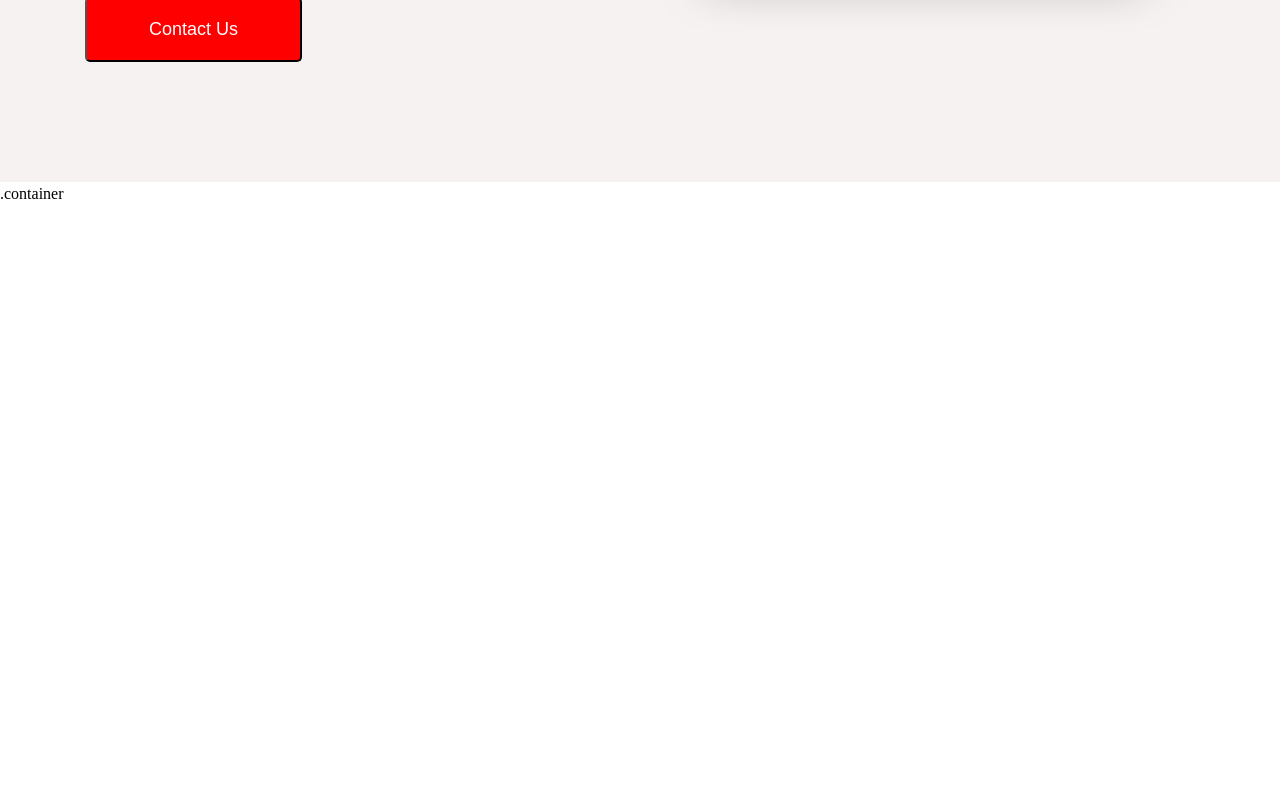
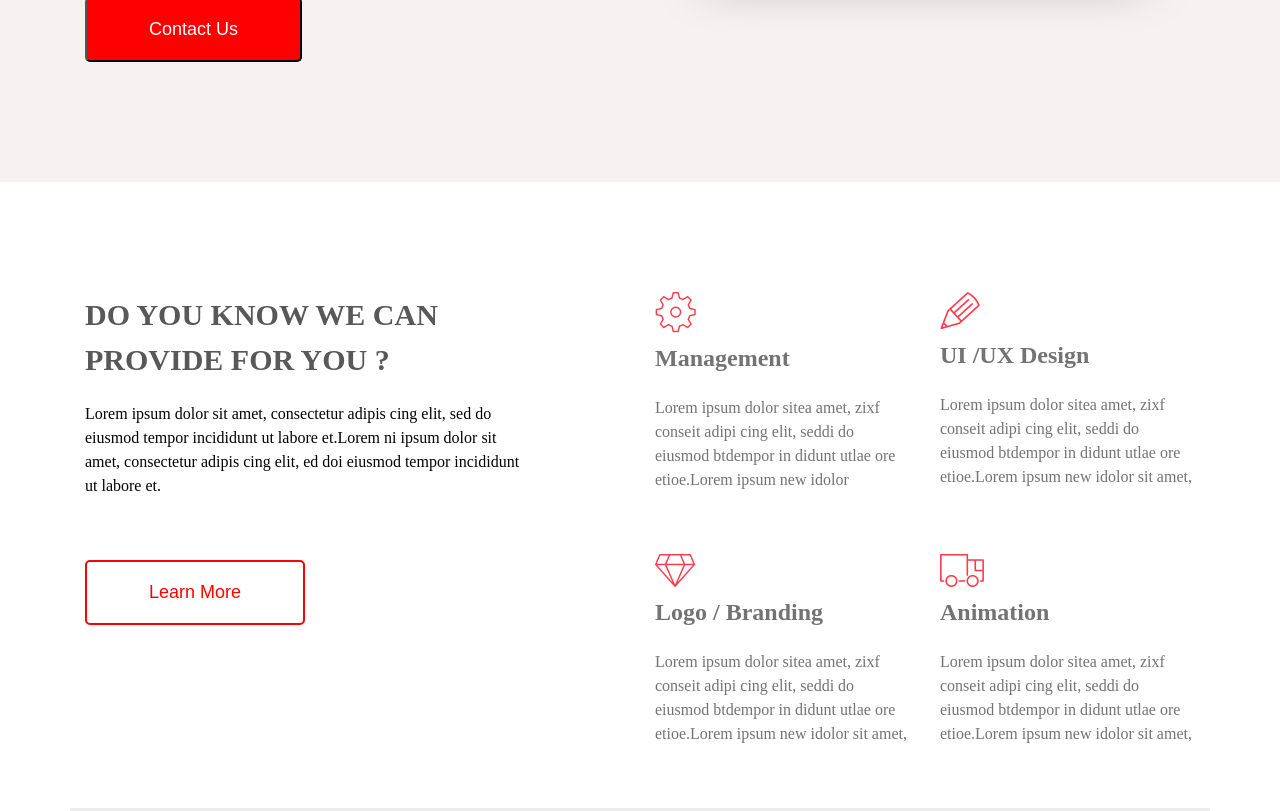
Before and after one commit to Bebs37/agency_landing_page, a plain HTML site: page index.html in a window 1280 px wide. Shown: the part 561-1372 px from the top of the page. Before the commit the page ends 800 px from the top, so only its background shows below. Drawn offline with Linux system fonts and the light colour scheme; a web font is replaced by a local one.

Commit message:
Add second block

```diff
--- a/index.html
+++ b/index.html
@@ -28,7 +28,7 @@
             </div>
             <div class="top-block">
                 <div class="row justify-content-center">
-                    <div class="col-lg-5 col-sm-10">
+                    <div class="col-lg-5 col-sm-10 pb-md-3">
                         <h1>our strong</h1>
                         <h1>organaisation</h1>
                         <p>Lorem ipsum dolor sit amet, consectetur adipis cing elit, sed do eiusmod tempor incididunt  ut labore et. ectetur adig ipis cing elit, sed do eiusmod tempor incididunt.</p>
@@ -36,7 +36,7 @@
                             <a href="#">contact us</a>
                         </button>
                     </div>
-                    <div class="offset-lg-1 col-lg-6 col-sm-10 pt-sm-3">
+                    <div class="offset-lg-1 col-lg-6 col-sm-10">
                         <img src="img/Video_Icon.png" class="img-fluid" alt="Video Icon">
                     </div>
                 </div>
@@ -44,7 +44,43 @@
         </div>
     </header>
     <div class="top-white-block">
-        .container
+        <div class="container hr">
+            <div class="row">
+                <div class="col-md-5 pb-md-3">
+                    <h2>do you know we can<br/>provide for you ?</h2>
+                    <p class="black">Lorem ipsum dolor sit amet, consectetur adipis cing elit, sed do eiusmod tempor incididunt ut labore et.Lorem ni ipsum dolor sit amet, consectetur adipis cing elit, ed doi eiusmod tempor incididunt ut labore et.</p>
+                    <button class="learn-more">
+                        <a href="#">learn more</a>
+                    </button>
+                </div>
+                <div class="offset-md-1 col-md-6">
+                    <div class="row">
+                        <div class="col-md-6 col-sm-3">
+                            <img src="img/Management.png" alt="Management">
+                            <h3>Management</h3>
+                            <p class="grey">Lorem ipsum dolor sitea amet, zixf conseit  adipi cing elit, seddi do eiusmod btdempor in didunt utlae ore etioe.Lorem ipsum new idolor</p>
+                        </div>
+                        <div class="col-md-6 col-sm-3">
+                            <img src="img/UI.png" alt="UI">
+                            <h3>UI /UX Design</h3>
+                            <p class="grey">Lorem ipsum dolor sitea amet, zixf conseit  adipi cing elit, seddi do eiusmod btdempor in didunt utlae ore etioe.Lorem ipsum new idolor sit amet,</p>
+                        </div>
+                    </div>
+                    <div class="row">
+                        <div class="col-md-6 col-sm-3">
+                            <img src="img/Logo.png" alt="Logo">
+                            <h3>Logo / Branding</h3>
+                            <p class="grey">Lorem ipsum dolor sitea amet, zixf conseit  adipi cing elit, seddi do eiusmod btdempor in didunt utlae ore etioe.Lorem ipsum new idolor sit amet,</p>
+                        </div>
+                        <div class="col-md-6 col-sm-3">
+                            <img src="img/Animation.png" alt="Animation">
+                            <h3>Animation</h3>
+                            <p class="grey">Lorem ipsum dolor sitea amet, zixf conseit  adipi cing elit, seddi do eiusmod btdempor in didunt utlae ore etioe.Lorem ipsum new idolor sit amet,</p>
+                        </div>
+                    </div>
+                </div>
+            </div>
+        </div>
     </div>
 </body>
 </html>
--- a/styles/main.css
+++ b/styles/main.css
@@ -97,3 +97,42 @@ button{
     background-color: #f00;
     border-radius: 5px;
 }
+
+h2{
+    text-transform: uppercase;
+    font-size: 30px;
+    color: #585858;
+}
+
+h3{
+    text-transform: capitalize;
+    font-size: 24px;
+    color: #737373;
+}
+
+p.black{
+    color: #000;
+}
+
+p.grey{
+    color: #737373;
+}
+
+.top-white-block{
+    padding-top: 110px;
+}
+
+.container.hr{
+    border-bottom-style: solid;
+    border-bottom-width: 3px;
+    border-bottom-color: #ececec;
+}
+
+.learn-more{
+    border: solid 2px #f00;
+    background-color: #fff;
+}
+
+.learn-more a{
+    color: #f00;
+}
```
Also changed, not shown: img/Animation.png (added), img/Logo.png (added), img/Management.png (added), img/UI.png (added).
